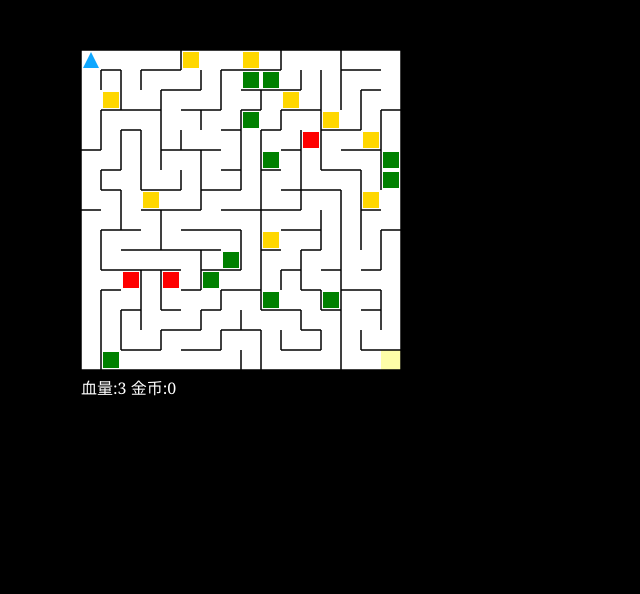
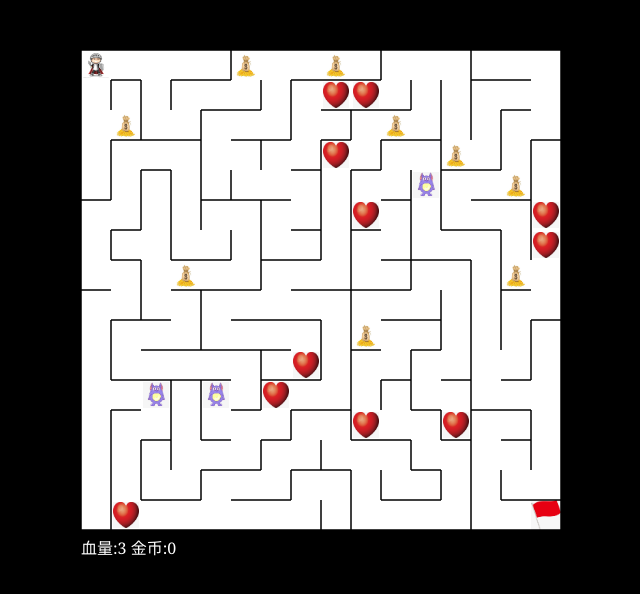
Before and after one commit to aironglilu/maze, a plain HTML site: page index.html in a window 1280 px wide. Shown: the whole page, without its empty margins (19-659 px from the left). Drawn offline with Linux system fonts and the light colour scheme.

Commit message:
添加了图片 变得更人性化了

```diff
--- a/default.css
+++ b/default.css
@@ -4,8 +4,8 @@
   padding:0;
 }
 body,html{
-  height: 500px;
-  width: 600px;
+  height: 100%;
+  width:100%;
   position: relative;
   top: 0;
   left: 0;
--- a/default.js
+++ b/default.js
@@ -178,8 +178,9 @@ class Maze {
     ctx.fillStyle = this.backgroundColor;
     ctx.fillRect(0, 0, mazeHeight, mazeWidth);
 
-    ctx.fillStyle = this.endColor;
-    ctx.fillRect((this.cols - 1) * this.cellSize, (this.rows - 1) * this.cellSize, this.cellSize, this.cellSize);
+    // ctx.fillStyle = this.endColor;
+    // ctx.fillRect((this.cols - 1) * this.cellSize, (this.rows - 1) * this.cellSize, this.cellSize, this.cellSize);
+    ctx.drawImage(endImg,(this.cols - 1) * this.cellSize, (this.rows - 1) * this.cellSize, this.cellSize, this.cellSize);
 
     ctx.strokeStyle = this.mazeColor;
     ctx.strokeRect(0, 0, mazeHeight, mazeWidth);
@@ -212,16 +213,19 @@ class Maze {
         }
         switch (this.cells[col][row].attribute) {
           case 1:
-            ctx.fillStyle = this.coinsColor;
-            ctx.fillRect((col * this.cellSize) + 2, (row * this.cellSize) + 2, this.cellSize - 4, this.cellSize - 4);
+            // ctx.fillStyle = this.coinsColor;
+            // ctx.fillRect((col * this.cellSize) + 2, (row * this.cellSize) + 2, this.cellSize - 4, this.cellSize - 4);
+            ctx.drawImage(coinsImg,(col * this.cellSize) + 2, (row * this.cellSize) + 2, this.cellSize - 4, this.cellSize - 4)
             break;
           case 2:
-            ctx.fillStyle = this.toolsColor;
-            ctx.fillRect((col * this.cellSize) + 2, (row * this.cellSize) + 2, this.cellSize - 4, this.cellSize - 4);
+            // ctx.fillStyle = this.toolsColor;
+            // ctx.fillRect((col * this.cellSize) + 2, (row * this.cellSize) + 2, this.cellSize - 4, this.cellSize - 4);
+            ctx.drawImage(toolsImg,(col * this.cellSize) + 2, (row * this.cellSize) + 2, this.cellSize - 4, this.cellSize - 4)
             break;
           case 3:
-            ctx.fillStyle = this.monsterColor;
-            ctx.fillRect((col * this.cellSize) + 2, (row * this.cellSize) + 2, this.cellSize - 4, this.cellSize - 4);
+            // ctx.fillStyle = this.monsterColor;
+            // ctx.fillRect((col * this.cellSize) + 2, (row * this.cellSize) + 2, this.cellSize - 4, this.cellSize - 4);
+            ctx.drawImage(monsterImg,(col * this.cellSize) + 2, (row * this.cellSize) + 2, this.cellSize - 4, this.cellSize - 4)
             break;
 
           default:
@@ -230,12 +234,15 @@ class Maze {
       }
     }
 
-    ctx.fillStyle = this.playerColor;
-    ctx.beginPath();
-    ctx.moveTo((player.col * this.cellSize) + 2, (player.row * this.cellSize) + this.cellSize - 2);
-    ctx.lineTo((player.col * this.cellSize) + (this.cellSize / 2), (player.row * this.cellSize) + 2);
-    ctx.lineTo((player.col * this.cellSize) + this.cellSize - 2, (player.row * this.cellSize) + this.cellSize - 2);
-    ctx.fill();
+
+    ctx.drawImage(playerImg,(player.col * this.cellSize) + 2, (player.row * this.cellSize) + 2, this.cellSize - 4, this.cellSize - 4)
+
+    //ctx.fillStyle = this.playerColor;
+    // ctx.beginPath();
+    // ctx.moveTo((player.col * this.cellSize) + 2, (player.row * this.cellSize) + this.cellSize - 2);
+    // ctx.lineTo((player.col * this.cellSize) + (this.cellSize / 2), (player.row * this.cellSize) + 2);
+    // ctx.lineTo((player.col * this.cellSize) + this.cellSize - 2, (player.row * this.cellSize) + this.cellSize - 2);
+    // ctx.fill();
     //console.log((player.col * this.cellSize) + 14, (player.row * this.cellSize) + 2, this.cellSize - 4, this.cellSize - 4);
     //ctx.fillRect((player.col * this.cellSize) + 2, (player.row * this.cellSize) + 2, this.cellSize - 4, this.cellSize - 4);
 
@@ -280,6 +287,18 @@ function onKeyDown(event) {
   maze.redraw();
 }
 
+var playerImg = new Image();
+playerImg.src ="/img/hero.jpg";
+var monsterImg = new Image();
+monsterImg.src ="/img/monster.jpg";
+var toolsImg = new Image();
+toolsImg.src ="/img/heart.jpg";
+var coinsImg = new Image();
+coinsImg.src ="/img/gold.jpg";
+var endImg = new Image();
+endImg.src ="/img/terminus.jpg";
+
+
 let isGoing = false;
 function onLoad() {
 
@@ -288,7 +307,7 @@ function onLoad() {
   ctx = canvas.getContext("2d");
   ctx.canvas.addEventListener('click', clickEvent, false);
   player = new Player();
-  maze = new Maze(n, n, 20);
+  maze = new Maze(n, n, 30);
   document.addEventListener("keydown", onKeyDown);
 
   refreshTip();
```
Also changed, not shown: img/gold.jpg (added), img/heart.jpg (added), img/hero.jpg (added), img/monster.jpg (added), img/terminus.jpg (added).
